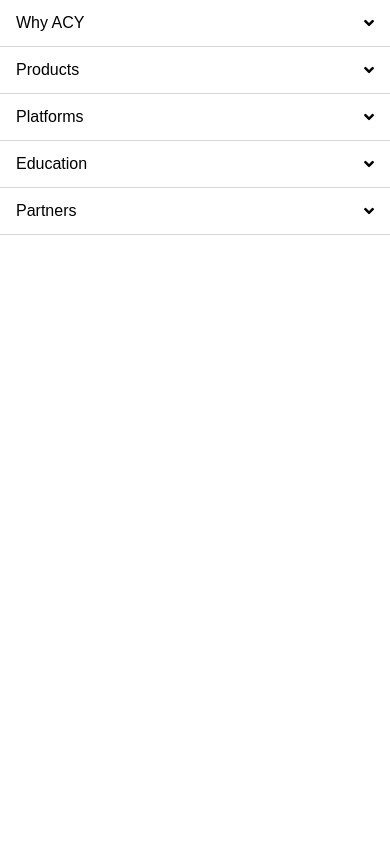
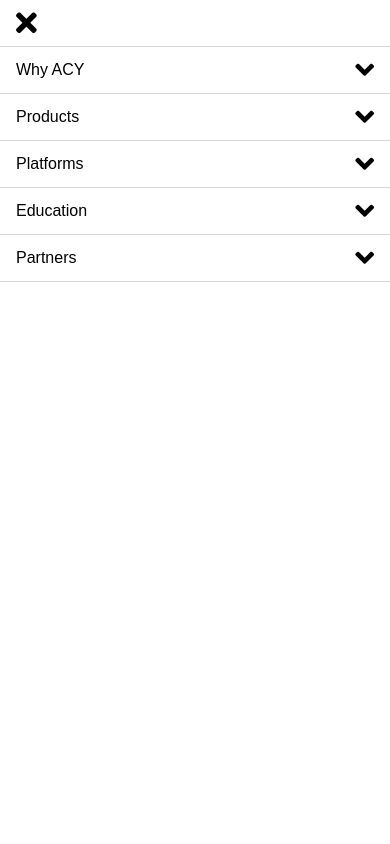
Before and after one commit to roychen3/mock-ACYSecurities-web, a React (Create React App) app: page / in a window 390 px wide. Both pictures are taken after a click on the icon 15 px from the left and 26 px from the top of the page. Shown: the top 844 px of the page. Built offline with nearby package versions, Linux system fonts and the light colour scheme.

Commit message:
Use StyledFontAwesomeIconButton

```diff
--- a/src/component/Button.js
+++ b/src/component/Button.js
@@ -2,11 +2,16 @@ import React from 'react'
 import PropTypes from 'prop-types'
 import styled from 'styled-components'
 
-const StyledReloadButton = styled.button`
+
+export const StyledFontAwesomeIconButton = styled.button`
+background-color: ${({ theme }) => theme.opacity};
+border: 0px;
+`
+
+
+const StyledReloadButton = styled(StyledFontAwesomeIconButton)`
 font-size: 1.5rem;
 color: ${({ theme }) => theme.error};
-background-color: ${({ theme }) => theme.opacity};
-border: 0px;
 margin-right: 1rem;
 `
 export const ReloadButton = ({ onClick }) => {
--- a/src/component/Menu.js
+++ b/src/component/Menu.js
@@ -1,6 +1,9 @@
 import React, { useEffect, useState, useRef } from 'react'
 import PropTypes from 'prop-types'
 import styled from 'styled-components'
+
+import { StyledFontAwesomeIconButton } from './Button'
+
 
 const StyledSideMenuItem = styled.div`
 padding: ${({ subMenuListIsOpen }) => subMenuListIsOpen ? '0.5rem 1rem 0.5rem 0.5rem' : '0.5rem 1rem'};
@@ -23,7 +26,7 @@ padding: 6px 0 6px;
 }
 `
 const StyledSideMenuIcon = styled.i`
-padding: 6px 0 6px;
+font-size: 30px;
 transform: rotate(${({ subMenuListIsOpen }) => subMenuListIsOpen ? '180deg' : '0deg'});
 transition: transform 0.3s linear;
 
@@ -40,11 +43,12 @@ const SideMenuItem = ({ text, list, level }) => {
             <StyledSideMenuItem subMenuListIsOpen={subMenuListIsOpen} level={level}>
                 <StyledSideMenuLink level={level}>{text}</StyledSideMenuLink>
                 {list.length > 0 &&
+                    <StyledFontAwesomeIconButton onClick={() => setSubMenuListIsOpen(preValue => !preValue)}>
                         <StyledSideMenuIcon
                             className="fas fa-angle-down"
-                        onClick={() => setSubMenuListIsOpen(preValue => !preValue)}
                             subMenuListIsOpen={subMenuListIsOpen}
                         />
+                    </StyledFontAwesomeIconButton>
                 }
             </StyledSideMenuItem>
             {subMenuListIsOpen &&
@@ -101,6 +105,17 @@ overscroll-behavior: none;
     width: 300px;
 }
 `
+const StyledSideMenuClose = styled.div`
+padding: 0.5rem 1rem;
+border-bottom: 1px solid ${({ theme }) => theme.borderColor};
+display: flex;
+justify-content: space-between;
+align-items: center;
+background-color: ${({ theme }) => theme.mainBackground};
+`
+const StyledSideMenuCloseIcon = styled.i`
+font-size: 30px;
+`
 const StyledSideMenuShadow = styled.div`
 min-height: 100vh;
 max-height: 100vh;
@@ -130,6 +145,13 @@ export const SideMenu = ({ isOpen, onClose, list }) => {
     return (
         <StyledSideMenuContainer isOpen={isOpen} >
             <StyledSideMenuListContainer>
+                <StyledSideMenuClose>
+                    <StyledFontAwesomeIconButton onClick={onClose}>
+                        <StyledSideMenuCloseIcon className="fas fa-times" />
+                    </StyledFontAwesomeIconButton>
+                </StyledSideMenuClose>
+                {isOpen &&
+                    <>
                         {list.map((item, index) => (
                             <SideMenuItem
                                 key={index}
@@ -137,6 +159,8 @@ export const SideMenu = ({ isOpen, onClose, list }) => {
                                 list={item.list}
                             />
                         ))}
+                    </>
+                }
             </StyledSideMenuListContainer>
             <StyledSideMenuShadow ref={menuShadowRef} />
         </StyledSideMenuContainer>
```
Lines whose indentation alone changed are shown as unchanged.
